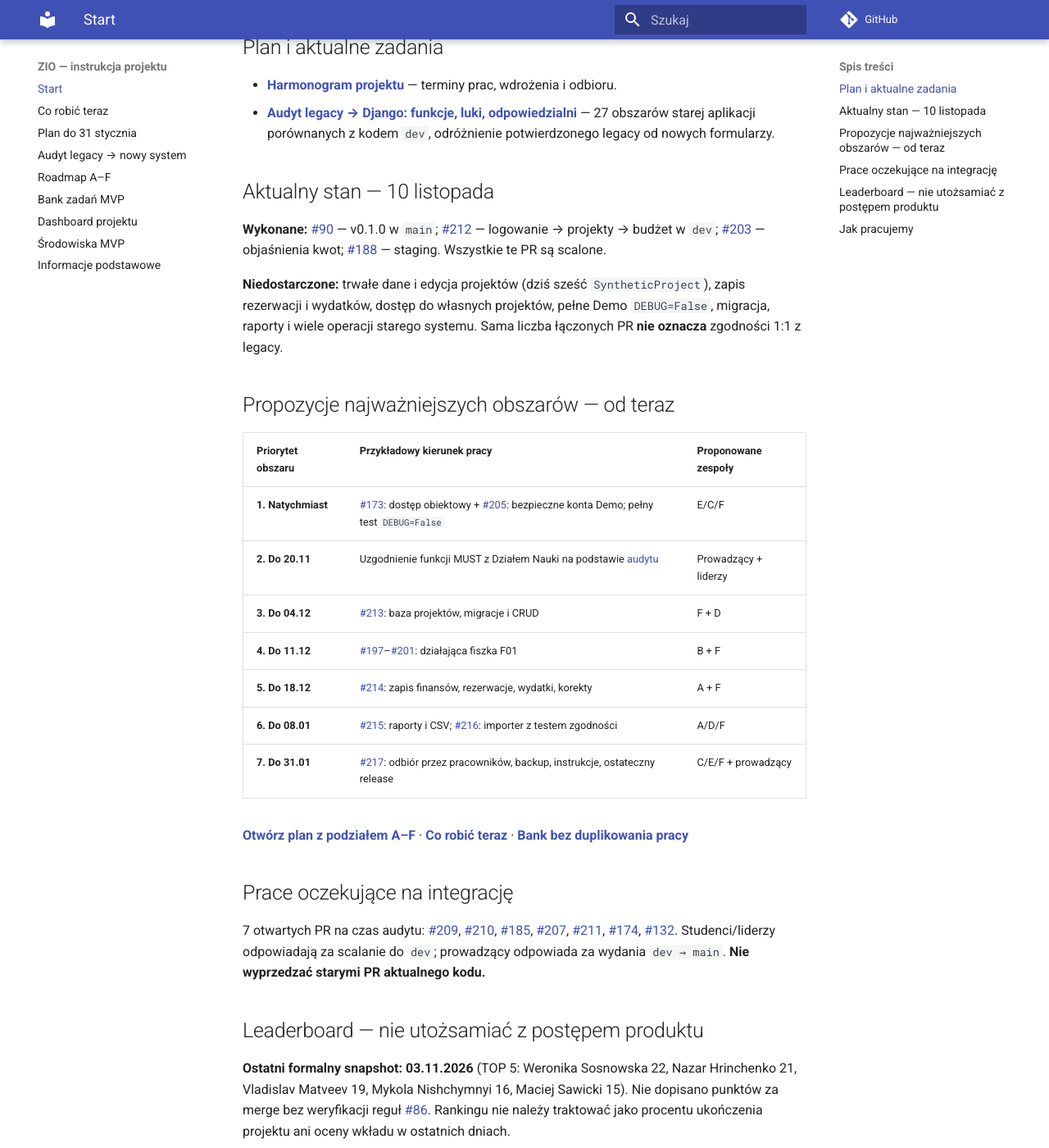
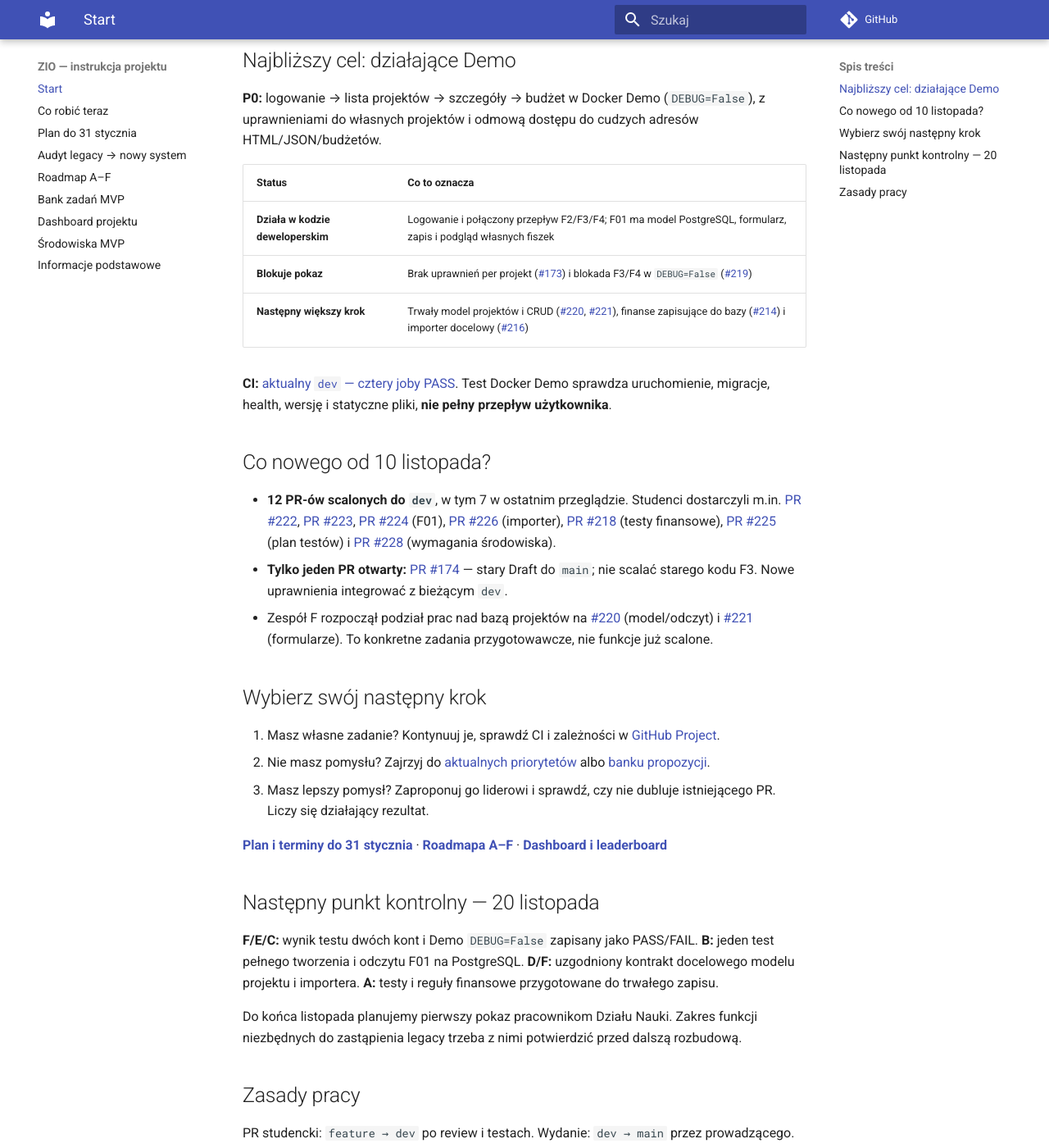
Before and after one commit to zio-wi-pb-mc/pb-science-office-manual, an MkDocs documentation site: the page built from manual/index.md, in a window 1280 px wide and 1400 px high, scrolled down 282 px. Shown: the whole window at 82% size. Built offline with MkDocs 1.6.1 and Material for MkDocs 9.7.7, drawn with Linux system fonts in a browser that asks for light colours; comment, search, counter and statistics services are not loaded; some of the changed text lies outside the part shown.

Commit message:
docs: refresh live ZIO status, student guidance and January delivery

```diff
--- a/manual/index.md
+++ b/manual/index.md
@@ -1,45 +1,43 @@
 # ZIO — co robić teraz
 
-**Cel projektu:** do **31 stycznia 2027 r.** dostarczamy **wdrożoną, przetestowaną i odebraną przez Dział Nauki aplikację** zastępującą uzgodniony zakres starego systemu. Zespoły samodzielnie wybierają zadania i rozwiązania; roadmapa oraz Issues są propozycjami pomagającymi zaplanować pracę.
+**Cel ZIO:** do **31 stycznia 2027 r.** aplikacja ma być **wdrożona, przetestowana i odebrana przez Dział Nauki**. Zespoły mogą samodzielnie wybierać zadania; wskazane Issues są propozycjami, nie przydziałami.
 
+**Stan zweryfikowany: 16.11.2026**, gałąź [`dev`](https://github.com/zio-wi-pb-mc/pb-science-office/tree/dev), commit `167722fa`.
 
-## Plan i aktualne zadania
+## Najbliższy cel: działające Demo
 
-- **[Harmonogram projektu](23-plan-do-31-stycznia.md)** — terminy prac, wdrożenia i odbioru.
-- **[Audyt legacy → Django: funkcje, luki, odpowiedzialni](22-audyt-legacy-parity.md)** — 27 obszarów starej aplikacji porównanych z kodem `dev`, odróżnienie potwierdzonego legacy od nowych formularzy.
+**P0:** logowanie → lista projektów → szczegóły → budżet w Docker Demo (`DEBUG=False`), z uprawnieniami do własnych projektów i odmową dostępu do cudzych adresów HTML/JSON/budżetów.
 
-## Aktualny stan — 10 listopada
+| Status | Co to oznacza |
+|---|---|
+| **Działa w kodzie deweloperskim** | Logowanie i połączony przepływ F2/F3/F4; F01 ma model PostgreSQL, formularz, zapis i podgląd własnych fiszek |
+| **Blokuje pokaz** | Brak uprawnień per projekt ([#173](https://github.com/zio-wi-pb-mc/pb-science-office/issues/173)) i blokada F3/F4 w `DEBUG=False` ([#219](https://github.com/zio-wi-pb-mc/pb-science-office/issues/219)) |
+| **Następny większy krok** | Trwały model projektów i CRUD ([#220](https://github.com/zio-wi-pb-mc/pb-science-office/issues/220), [#221](https://github.com/zio-wi-pb-mc/pb-science-office/issues/221)), finanse zapisujące do bazy ([#214](https://github.com/zio-wi-pb-mc/pb-science-office/issues/214)) i importer docelowy ([#216](https://github.com/zio-wi-pb-mc/pb-science-office/issues/216)) |
 
-**Wykonane:** [#90](https://github.com/zio-wi-pb-mc/pb-science-office/pull/90) — v0.1.0 w `main`; [#212](https://github.com/zio-wi-pb-mc/pb-science-office/pull/212) — logowanie → projekty → budżet w `dev`; [#203](https://github.com/zio-wi-pb-mc/pb-science-office/pull/203) — objaśnienia kwot; [#188](https://github.com/zio-wi-pb-mc/pb-science-office/pull/188) — staging. Wszystkie te PR są scalone.
+**CI:** <a href="https://github.com/zio-wi-pb-mc/pb-science-office/actions/runs/43774911214">aktualny `dev` — cztery joby PASS</a>. Test Docker Demo sprawdza uruchomienie, migracje, health, wersję i statyczne pliki, **nie pełny przepływ użytkownika**.
 
-**Niedostarczone:** trwałe dane i edycja projektów (dziś sześć `SyntheticProject`), zapis rezerwacji i wydatków, dostęp do własnych projektów, pełne Demo `DEBUG=False`, migracja, raporty i wiele operacji starego systemu. Sama liczba łączonych PR **nie oznacza** zgodności 1:1 z legacy.
+## Co nowego od 10 listopada?
 
-## Propozycje najważniejszych obszarów — od teraz
+- **12 PR-ów scalonych do `dev`**, w tym 7 w ostatnim przeglądzie. Studenci dostarczyli m.in. [PR #222](https://github.com/zio-wi-pb-mc/pb-science-office/pull/222), [PR #223](https://github.com/zio-wi-pb-mc/pb-science-office/pull/223), [PR #224](https://github.com/zio-wi-pb-mc/pb-science-office/pull/224) (F01), [PR #226](https://github.com/zio-wi-pb-mc/pb-science-office/pull/226) (importer), [PR #218](https://github.com/zio-wi-pb-mc/pb-science-office/pull/218) (testy finansowe), [PR #225](https://github.com/zio-wi-pb-mc/pb-science-office/pull/225) (plan testów) i [PR #228](https://github.com/zio-wi-pb-mc/pb-science-office/pull/228) (wymagania środowiska).
+- **Tylko jeden PR otwarty:** [PR #174](https://github.com/zio-wi-pb-mc/pb-science-office/pull/174) — stary Draft do `main`; nie scalać starego kodu F3. Nowe uprawnienia integrować z bieżącym `dev`.
+- Zespół F rozpoczął podział prac nad bazą projektów na [#220](https://github.com/zio-wi-pb-mc/pb-science-office/issues/220) (model/odczyt) i [#221](https://github.com/zio-wi-pb-mc/pb-science-office/issues/221) (formularze). To konkretne zadania przygotowawcze, nie funkcje już scalone.
 
-| Priorytet obszaru | Przykładowy kierunek pracy | Proponowane zespoły |
-|---|---|---|
-| **1. Natychmiast** | [#173](https://github.com/zio-wi-pb-mc/pb-science-office/issues/173): dostęp obiektowy + [#205](https://github.com/zio-wi-pb-mc/pb-science-office/issues/205): bezpieczne konta Demo; pełny test `DEBUG=False` | E/C/F |
-| **2. Do 20.11** | Uzgodnienie funkcji MUST z Działem Nauki na podstawie [audytu](22-audyt-legacy-parity.md) | Prowadzący + liderzy |
-| **3. Do 04.12** | [#213](https://github.com/zio-wi-pb-mc/pb-science-office/issues/213): baza projektów, migracje i CRUD | F + D |
-| **4. Do 11.12** | [#197](https://github.com/zio-wi-pb-mc/pb-science-office/issues/197)–[#201](https://github.com/zio-wi-pb-mc/pb-science-office/issues/201): działająca fiszka F01 | B + F |
-| **5. Do 18.12** | [#214](https://github.com/zio-wi-pb-mc/pb-science-office/issues/214): zapis finansów, rezerwacje, wydatki, korekty | A + F |
-| **6. Do 08.01** | [#215](https://github.com/zio-wi-pb-mc/pb-science-office/issues/215): raporty i CSV; [#216](https://github.com/zio-wi-pb-mc/pb-science-office/issues/216): importer z testem zgodności | A/D/F |
-| **7. Do 31.01** | [#217](https://github.com/zio-wi-pb-mc/pb-science-office/issues/217): odbiór przez pracowników, backup, instrukcje, ostateczny release | C/E/F + prowadzący |
+## Wybierz swój następny krok
 
-**[Otwórz plan z podziałem A–F](21-roadmap-3-tygodnie.md)** · **[Co robić teraz](16-propozycje-zadan-po-audycie.md)** · **[Bank bez duplikowania pracy](17-bank-zadan-mvp.md)**
+1. Masz własne zadanie? Kontynuuj je, sprawdź CI i zależności w [GitHub Project](https://github.com/orgs/zio-wi-pb-mc/projects/1/views/1).
+2. Nie masz pomysłu? Zajrzyj do [aktualnych priorytetów](16-propozycje-zadan-po-audycie.md) albo [banku propozycji](17-bank-zadan-mvp.md).
+3. Masz lepszy pomysł? Zaproponuj go liderowi i sprawdź, czy nie dubluje istniejącego PR. Liczy się działający rezultat.
 
-## Prace oczekujące na integrację
+[**Plan i terminy do 31 stycznia**](23-plan-do-31-stycznia.md) · [**Roadmapa A–F**](21-roadmap-3-tygodnie.md) · [**Dashboard i leaderboard**](19-dashboard-projektu.md)
 
-7 otwartych PR na czas audytu: [#209](https://github.com/zio-wi-pb-mc/pb-science-office/pull/209), [#210](https://github.com/zio-wi-pb-mc/pb-science-office/pull/210), [#185](https://github.com/zio-wi-pb-mc/pb-science-office/pull/185), [#207](https://github.com/zio-wi-pb-mc/pb-science-office/pull/207), [#211](https://github.com/zio-wi-pb-mc/pb-science-office/pull/211), [#174](https://github.com/zio-wi-pb-mc/pb-science-office/pull/174), [#132](https://github.com/zio-wi-pb-mc/pb-science-office/pull/132). Studenci/liderzy odpowiadają za scalanie do `dev`; prowadzący odpowiada za wydania `dev → main`. **Nie wyprzedzać starymi PR aktualnego kodu.**
+## Następny punkt kontrolny — 20 listopada
 
-## Leaderboard — nie utożsamiać z postępem produktu
+**F/E/C:** wynik testu dwóch kont i Demo `DEBUG=False` zapisany jako PASS/FAIL. **B:** jeden test pełnego tworzenia i odczytu F01 na PostgreSQL. **D/F:** uzgodniony kontrakt docelowego modelu projektu i importera. **A:** testy i reguły finansowe przygotowane do trwałego zapisu.
 
-**Ostatni formalny snapshot: 03.11.2026** (TOP 5: Weronika Sosnowska 22, Nazar Hrinchenko 21, Vladislav Matveev 19, Mykola Nishchymnyi 16, Maciej Sawicki 15). Nie dopisano punktów za merge bez weryfikacji reguł [#86](https://github.com/zio-wi-pb-mc/pb-science-office/issues/86). Rankingu nie należy traktować jako procentu ukończenia projektu ani oceny wkładu w ostatnich dniach.
+Do końca listopada planujemy pierwszy pokaz pracownikom Działu Nauki. Zakres funkcji niezbędnych do zastąpienia legacy trzeba z nimi potwierdzić przed dalszą rozbudową.
 
-[**Pełny dashboard i kolejka do rozliczenia**](19-dashboard-projektu.md) · [Project](https://github.com/orgs/zio-wi-pb-mc/projects/1/views/1)
+## Zasady pracy
 
-## Jak pracujemy
+PR studencki: `feature → dev` po review i testach. Wydanie: `dev → main` przez prowadzącego. Nie trzeba tworzyć nowych Issues tylko po to, żeby „mieć pracę”. Istniejący [leaderboard](19-dashboard-projektu.md) pokazuje punkty **formalnie rozliczone do 03.11** oraz osobno nowsze osiągnięcia — bez automatycznego naliczania za merge.
 
-Przed pracą sprawdź [Issue](https://github.com/zio-wi-pb-mc/pb-science-office/issues) i [otwarte PR](https://github.com/zio-wi-pb-mc/pb-science-office/pulls). Wybierz **najbliższy brak działającego produktu**, nie nowe Discovery. Jeden rezultat = kod/test/eksport/import/ekran, działający od czystego klona i możliwy do pokazania. Normalne PR: `feature → dev`. Wydania: `dev → main` tylko przez prowadzącego, **nie usuwać `dev` po merge**.
-
-[Informacje podstawowe](20-informacje-podstawowe.md) · [Środowiska](18-srodowiska-mvp.md)
+[Środowiska i uruchomienie](18-srodowiska-mvp.md) · [Audyt funkcji legacy](22-audyt-legacy-parity.md) · [Informacje podstawowe](20-informacje-podstawowe.md)
```
